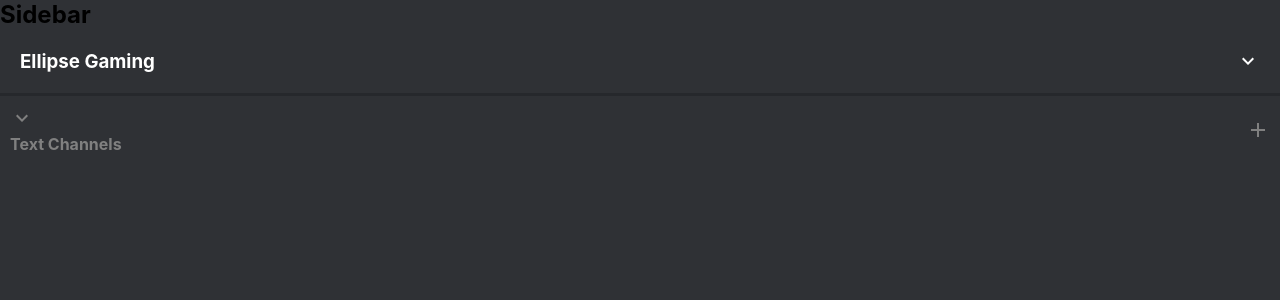
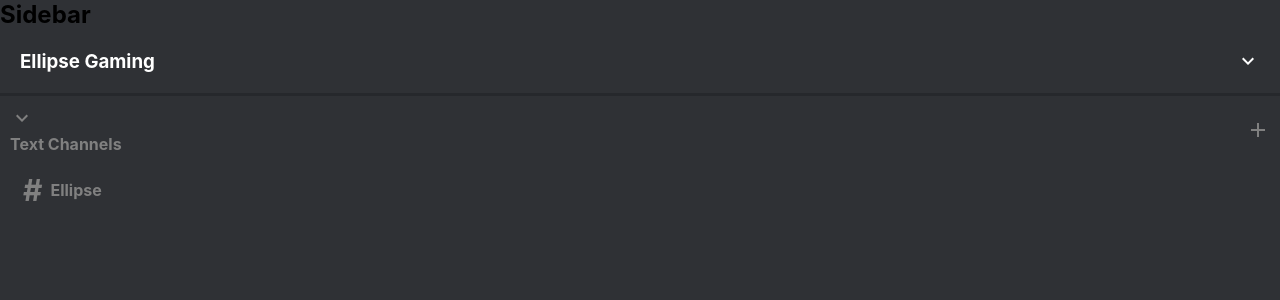
Before and after one commit to ellipsecode007/Discord-Clone, a React (Create React App) app: page / in a window 1280 px wide. Shown: the top 300 px of the page. Built offline with nearby package versions, Linux system fonts and the light colour scheme.

Commit message:
Sidebar Channels added

```diff
--- a/src/Sidebar.js
+++ b/src/Sidebar.js
@@ -2,6 +2,7 @@ import React from 'react'
 import AddIcon from '@mui/icons-material/Add';
 import ExpandMoreIcon from '@mui/icons-material/ExpandMore';
 import './Sidebar.css';
+import SidebarChannels from './SidebarChannels';
 
 function Sidebar() {
   return (
@@ -20,8 +21,10 @@ function Sidebar() {
         </div>
         <AddIcon className='sidebar___addChannels'>
         </AddIcon>
-
       </div>
+      <div className="sidebar___channelsList">
+      <SidebarChannels></SidebarChannels>
+    </div>
     </div>
     </div>
   )
--- /dev/null
+++ b/src/SidebarChannels.css
@@ -0,0 +1,16 @@
+.sidebarChannel:hover>h4{
+    color:white;
+    background-color: #40464b;
+}
+.sidebarChannel>h4{
+    display: flex;
+    padding-left: 15px;
+    align-items: center;
+    background-color: #2f3135;
+    color: gray;
+    cursor: pointer;
+}
+.sidebarChannel___hash{
+    font-size: 30px;
+    padding: 8px;
+}
--- /dev/null
+++ b/src/SidebarChannels.js
@@ -0,0 +1,12 @@
+import React from 'react'
+import './SidebarChannels.css'
+
+function SidebarChannels({id, channel}) {
+  return (
+    <div className='sidebarChannel'>
+        <h4><span className='sidebarChannel___hash'>#</span>Ellipse</h4>
+    </div>
+  )
+}
+
+export default SidebarChannels
```
